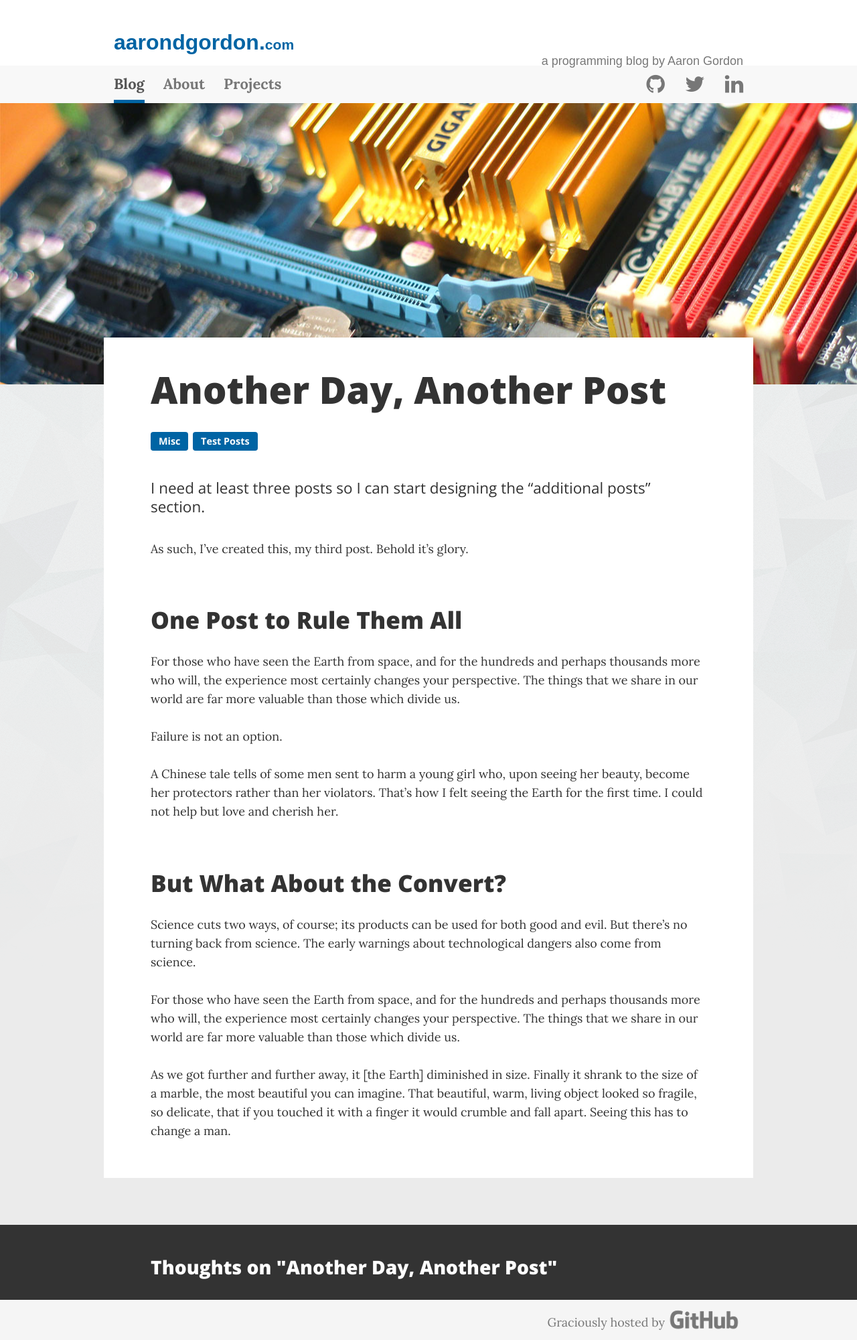
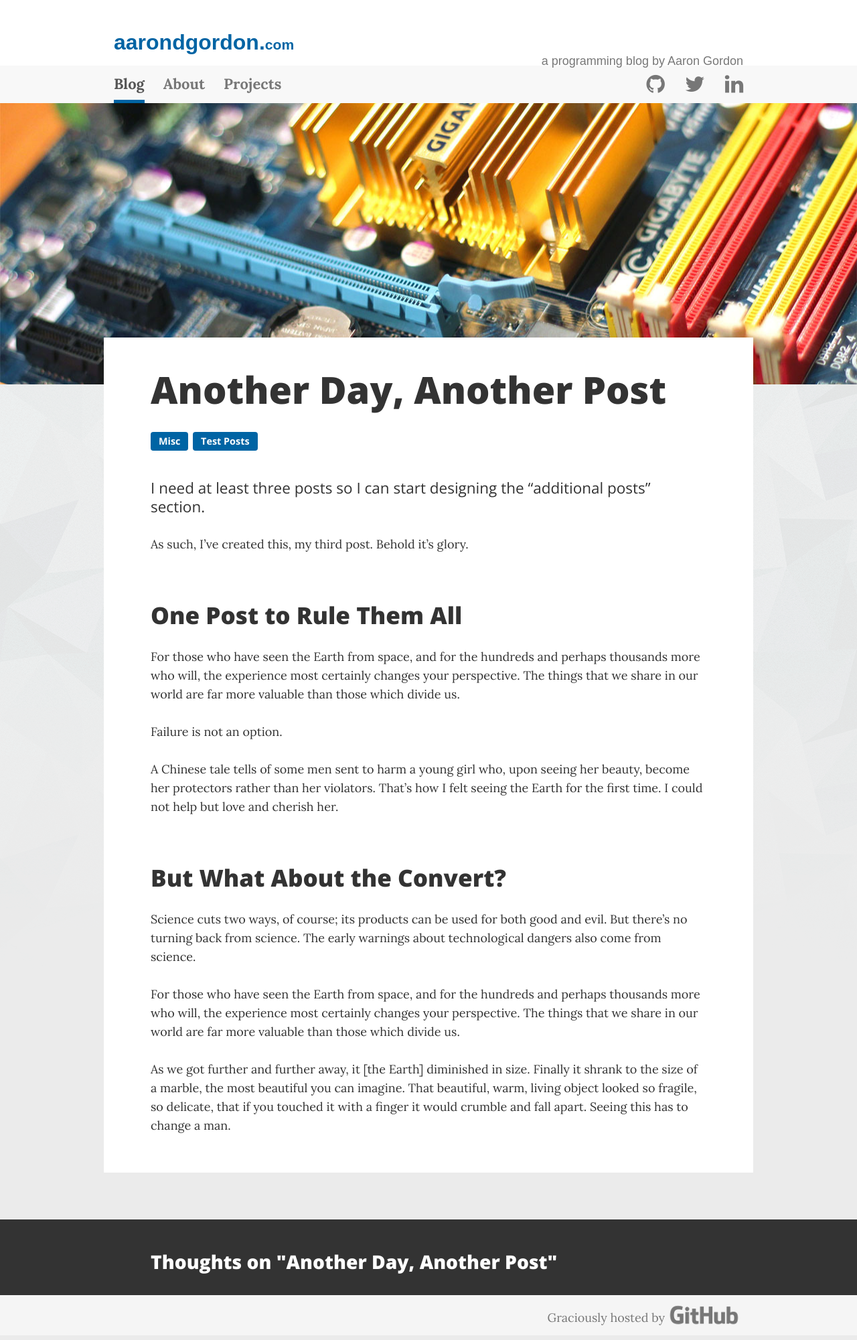
Before and after one commit to aarondgordon/aarondgordon.github.io, a Jekyll site: the page built from _posts/2016-8-26-another-day-another-post.md, in a window 1280 px wide. Shown: the whole page at 67% size. Built offline with Jekyll 4.4.1, drawn with Linux system fonts in a browser that asks for light colours; nearby versions of some CDN libraries; comment, search, counter and statistics services are not loaded.

Commit message:
Update layout.css

```diff
--- a/assets/css/layout.css
+++ b/assets/css/layout.css
@@ -354,6 +354,17 @@
   line-height: 1.24; /* 2 x baseline | 28px/22.5px */
 }
 
+.lead {
+  font-family: 'Open Sans', sans-serif;
+  font-size: 1.25em; /* 22.5px/18px */
+  line-height: 1.24em; /* 2 x baseline | 28px/22.5px */
+}
+
+small, .small {
+  font-size: 0.8em; /* 14.4px/18px */
+  line-height: 1.94em; /* 2 x baseline | 28px/14.4px */
+}
+
 .container-post .h1, .container-post h1 {
   margin-top: 0.75em; /* 3 x baseline | 42px/55.8px */
   margin-bottom: 0.5em; /* 2 x baseline | 28px/55.8px */
@@ -369,22 +380,14 @@
   margin-bottom: 1.24em; /* 2 x baseline | 28px/22.5px */
 }
 
-.lead {
+.container-post .lead {
   margin: 0;
   padding-bottom: 1.24em; /* 2 x baseline | 28px/22.5px */
-  font-family: 'Open Sans', sans-serif;
-  font-size: 1.25em; /* 22.5px/18px */
-  line-height: 1.25em; /* 2 x baseline | 28px/22.5px */
 }
 
 .container-post p {
   margin: 0;
   padding-bottom: 1.5565em; /* 2 x baseline | 28px/18px */
-}
-
-small, .small {
-  font-size: 0.8em; /* 14.4px/18px */
-  line-height: 1.94em; /* 2 x baseline | 28px/14.4px */
 }
 
 a {
```
